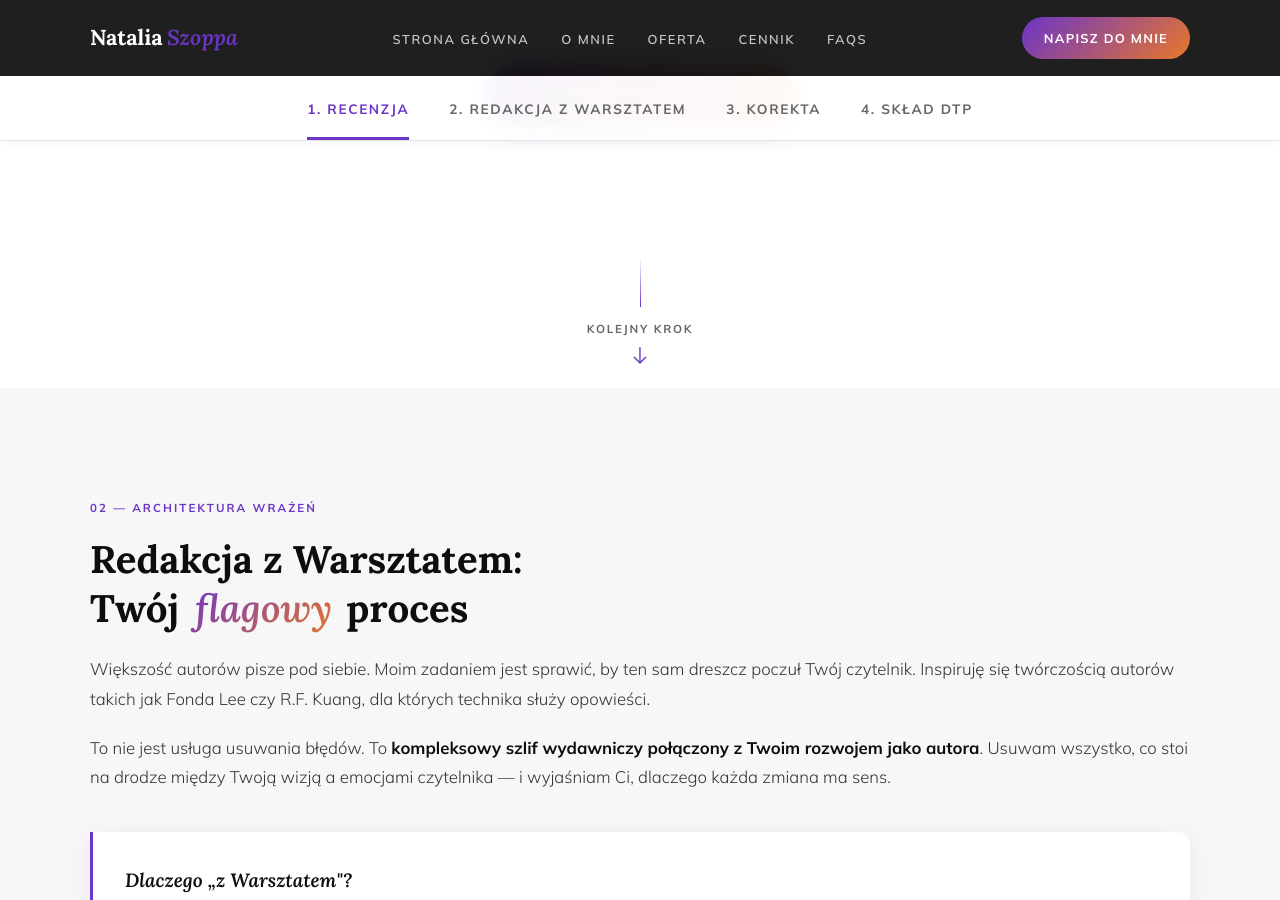
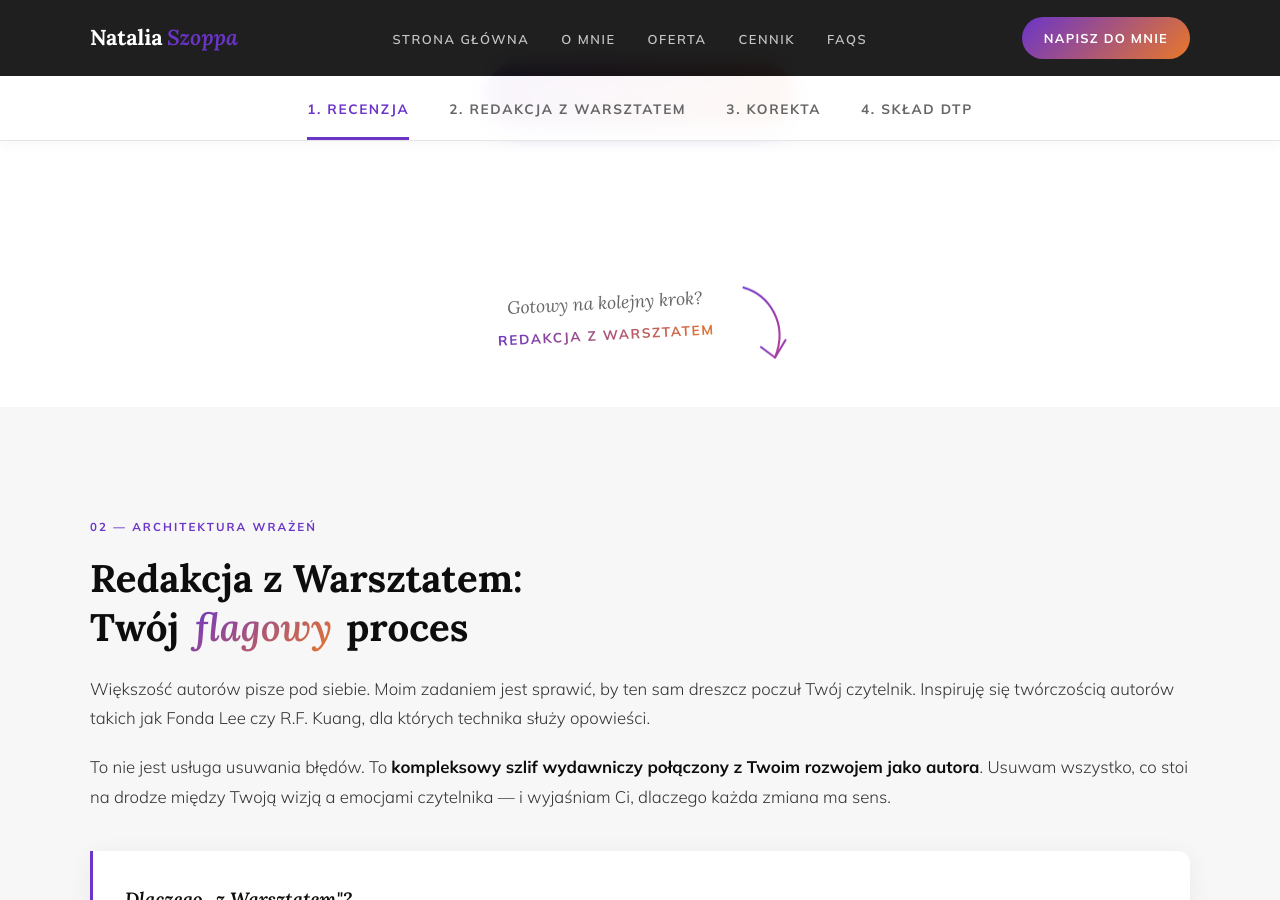
Before and after one commit to Bonnie00726/nataliaszoppa, a Jekyll site: the page built from oferta.html, in a window 1280 px wide and 900 px high, scrolled down 2328 px. Built offline with Jekyll 4.4.1, drawn with Linux system fonts in a browser that asks for light colours; some of the changed text lies outside the part shown.

Commit message:
Update oferta.html

```diff
--- a/oferta.html
+++ b/oferta.html
@@ -64,7 +64,7 @@ title: Oferta
     .feature-card p { font-size: 0.95rem; color: var(--ink-soft); line-height: 1.6; margin-bottom: 24px; font-weight: 300; }
     .feature-tag { display: inline-block; font-size: 0.72rem; font-weight: 700; text-transform: uppercase; letter-spacing: 0.1em; color: var(--grad-start); background: rgba(107,53,200,0.08); padding: 6px 12px; border-radius: 4px; }
 
-    /* Grid Porównawczy (Uporządkowany, bez powtórek) */
+    /* Grid Porównawczy */
     .compare-grid { display: grid; grid-template-columns: 1fr 1fr; gap: 32px; margin: 40px 0; }
     .compare-card { background: #fff; border: 1px solid var(--paper-mid); border-radius: var(--radius-lg); padding: 40px 32px; box-shadow: var(--shadow-soft); transition: transform 0.3s, box-shadow 0.3s; position: relative; overflow: hidden; }
     .compare-card::before { content: ''; position: absolute; top: 0; left: 0; right: 0; height: 3px; background: var(--paper-mid); transition: background 0.3s; }
@@ -93,49 +93,91 @@ title: Oferta
     .collab-pillar span { font-family: var(--sans); font-size: 0.78rem; font-weight: 700; text-transform: uppercase; letter-spacing: 0.1em; color: rgba(255,255,255,0.65); }
 
     /* =========================================
-       NOWE ELEGANCKIE PRZEJŚCIA (Mostki)
+       NOWOŚĆ: RĘCZNIE RYSOWANE MOSTKI (INFOGRAFIKA)
        ========================================= */
-    .elegant-bridge {
+    .hd-bridge {
+        display: flex;
+        align-items: center;
+        justify-content: center;
+        max-width: 700px;
+        margin: -20px auto 20px;
         position: relative;
-        display: flex;
-        flex-direction: column;
-        align-items: center;
-        margin: -10px 0 20px 0;
         z-index: 10;
+        text-decoration: none;
+        padding: 20px;
     }
-    .bridge-line {
-        width: 1px;
-        height: 50px;
-        background: linear-gradient(to bottom, transparent, var(--grad-start));
-        margin-bottom: 12px;
+    .hd-bridge:hover .hd-svg {
+        transform: translateY(5px);
     }
-    .bridge-btn {
-        display: flex;
-        flex-direction: column;
-        align-items: center;
-        gap: 6px;
-        text-decoration: none;
-        transition: transform 0.3s ease;
+    .hd-bridge:hover .hd-text strong {
+        color: var(--grad-start);
     }
-    .bridge-btn span {
+
+    /* Naprzemienne ułożenie (Prawo / Lewo) */
+    .hd-bridge.right-side {
+        transform: translateX(12%);
+    }
+    .hd-bridge.left-side {
+        transform: translateX(-12%);
+        flex-direction: row-reverse;
+    }
+
+    /* Tekst w stylu notatki autora */
+    .hd-text {
+        padding: 0 20px;
+        text-align: center;
+    }
+    .hd-bridge.right-side .hd-text { transform: rotate(-3deg); }
+    .hd-bridge.left-side .hd-text { transform: rotate(3deg); }
+
+    .hd-text span {
+        font-family: var(--serif);
+        font-style: italic;
+        font-size: 1.1rem;
+        color: var(--ink-muted);
+    }
+    .hd-text strong {
+        display: block;
         font-family: var(--sans);
-        font-size: 0.72rem;
+        font-style: normal;
+        font-size: 0.85rem;
         font-weight: 700;
         text-transform: uppercase;
-        letter-spacing: 0.15em;
-        color: var(--ink-muted);
-        transition: color 0.3s;
-    }
-    .bridge-btn i {
-        font-size: 1.4rem;
-        color: var(--grad-start);
+        letter-spacing: 0.12em;
+        background: var(--grad-text);
+        -webkit-background-clip: text;
+        -webkit-text-fill-color: transparent;
+        background-clip: text;
+        margin-top: 4px;
         transition: transform 0.3s;
     }
-    .bridge-btn:hover {
-        transform: translateY(6px);
+
+    /* SVG Animowana Strzałka */
+    .hd-svg {
+        width: 70px;
+        height: 100px;
+        overflow: visible;
+        transition: transform 0.3s ease;
+        animation: float-arrow 3s ease-in-out infinite;
     }
-    .bridge-btn:hover span {
-        color: var(--grad-start);
+    .hd-svg path {
+        fill: none;
+        stroke: url(#arrowGrad);
+        stroke-width: 3;
+        stroke-linecap: round;
+        stroke-linejoin: round;
+        stroke-dasharray: 300;
+        stroke-dashoffset: 300;
+        animation: draw-hand 1.5s ease-out forwards;
+        animation-delay: 0.3s; /* Czeka ułamek sekundy by się wyrysować po wczytaniu */
+    }
+
+    @keyframes float-arrow {
+        0%, 100% { transform: translateY(0); }
+        50% { transform: translateY(6px); }
+    }
+    @keyframes draw-hand {
+        to { stroke-dashoffset: 0; }
     }
 
     /* Pakiet Dostawy */
@@ -164,8 +206,29 @@ title: Oferta
         .container--wide { padding: 0 24px; }
         .collab-banner { padding: 24px 20px; }
         .collab-pillars { gap: 20px; }
+
+        /* Centrowanie strzałek na mobile, by nie wychodziły poza ekran */
+        .hd-bridge.right-side, .hd-bridge.left-side {
+            transform: none;
+            flex-direction: column;
+            gap: 15px;
+            margin: 20px auto;
+        }
+        .hd-bridge.right-side .hd-text, .hd-bridge.left-side .hd-text {
+            transform: none;
+        }
     }
 </style>
+
+<!-- DEFS DLA SVG (Zawsze ukryte, definiuje gradient dla strzałek) -->
+<svg style="width:0;height:0;position:absolute;" aria-hidden="true" focusable="false">
+  <defs>
+    <linearGradient id="arrowGrad" x1="0%" y1="0%" x2="100%" y2="100%">
+      <stop offset="0%" stop-color="#6B35C8" />
+      <stop offset="100%" stop-color="#B8409A" />
+    </linearGradient>
+  </defs>
+</svg>
 
 <!-- HERO SEKCJA -->
 <header class="hero hero--short">
@@ -179,7 +242,7 @@ title: Oferta
     </div>
 </header>
 
-<!-- PASEK DOSTĘPNOŚCI (przeniesiony z Hero) -->
+<!-- PASEK DOSTĘPNOŚCI -->
 <div class="availability-bar reveal">
     <div class="dots-wrap">
         <span class="dot dot-1"></span>
@@ -223,7 +286,7 @@ title: Oferta
 </div>
 
 <main>
-    <!-- 1. RECENZJA -->
+    <!-- ==================== 1. RECENZJA ==================== -->
     <section id="recenzja" class="section bg-white toc-section">
         <div class="container">
             <div class="eyebrow-label reveal">01 — Pierwszy kontakt</div>
@@ -276,16 +339,20 @@ title: Oferta
         </div>
     </section>
 
-    <!-- NOWY, ELEGANCKI MOSTEK -->
-    <div class="elegant-bridge reveal">
-        <div class="bridge-line"></div>
-        <a href="#redakcja" class="bridge-btn">
-            <span>Kolejny krok</span>
-            <i class="las la-arrow-down"></i>
-        </a>
-    </div>
+    <!-- MOSTEK: Recenzja -> Redakcja (Prawa strona) -->
+    <a href="#redakcja" class="hd-bridge right-side reveal">
+        <div class="hd-text">
+            <span>Gotowy na kolejny krok?</span>
+            <strong>Redakcja z Warsztatem</strong>
+        </div>
+        <!-- Ręcznie rysowana strzałka opadająca w dół i w prawo -->
+        <svg class="hd-svg" viewBox="0 0 100 120" xmlns="http://www.w3.org/2000/svg">
+            <path d="M15,10 C50,20 80,60 60,110" />
+            <path d="M40,95 L60,110 L75,85" />
+        </svg>
+    </a>
 
-    <!-- 2. REDAKCJA -->
+    <!-- ==================== 2. REDAKCJA ==================== -->
     <section id="redakcja" class="section bg-warm toc-section">
         <div class="container">
             <div class="eyebrow-label reveal">02 — Architektura wrażeń</div>
@@ -303,8 +370,6 @@ title: Oferta
 
         <div class="container--wide">
             <h3 class="sub-section-title reveal">Jak przebiega praca na tekście?</h3>
-
-            <!-- Zmieniony Grid - bez powtórek, podzielony logicznie na etapy -->
             <div class="compare-grid reveal">
                 <div class="compare-card reveal delay-1">
                     <h3>1. Redakcja Merytoryczna (Makro)</h3>
@@ -393,16 +458,20 @@ title: Oferta
         </div>
     </section>
 
-    <!-- NOWY, ELEGANCKI MOSTEK -->
-    <div class="elegant-bridge reveal">
-        <div class="bridge-line"></div>
-        <a href="#korekta" class="bridge-btn">
-            <span>Kolejny krok</span>
-            <i class="las la-arrow-down"></i>
-        </a>
-    </div>
+    <!-- MOSTEK: Redakcja -> Korekta (Lewa strona) -->
+    <a href="#korekta" class="hd-bridge left-side reveal">
+        <div class="hd-text">
+            <span>Tekst zredagowany? Czas na...</span>
+            <strong>Korektę Techniczną</strong>
+        </div>
+        <!-- Ręcznie rysowana strzałka opadająca w dół i w lewo -->
+        <svg class="hd-svg" viewBox="0 0 100 120" xmlns="http://www.w3.org/2000/svg">
+            <path d="M85,10 C50,20 20,60 40,110" />
+            <path d="M25,85 L40,110 L60,95" />
+        </svg>
+    </a>
 
-    <!-- 3. KOREKTA -->
+    <!-- ==================== 3. KOREKTA ==================== -->
     <section id="korekta" class="section bg-white toc-section">
         <div class="container">
             <div class="eyebrow-label reveal">03 — Ostatnia linia obrony</div>
@@ -431,16 +500,19 @@ title: Oferta
         </div>
     </section>
 
-    <!-- NOWY, ELEGANCKI MOSTEK -->
-    <div class="elegant-bridge reveal">
-        <div class="bridge-line"></div>
-        <a href="#dtp" class="bridge-btn">
-            <span>Kolejny krok</span>
-            <i class="las la-arrow-down"></i>
-        </a>
-    </div>
+    <!-- MOSTEK: Korekta -> DTP (Prawa strona) -->
+    <a href="#dtp" class="hd-bridge right-side reveal">
+        <div class="hd-text">
+            <span>Ostatnia prosta do wydania</span>
+            <strong>Skład DTP</strong>
+        </div>
+        <svg class="hd-svg" viewBox="0 0 100 120" xmlns="http://www.w3.org/2000/svg">
+            <path d="M15,10 C50,20 80,60 60,110" />
+            <path d="M40,95 L60,110 L75,85" />
+        </svg>
+    </a>
 
-    <!-- 4. DTP -->
+    <!-- ==================== 4. DTP ==================== -->
     <section id="dtp" class="section bg-warm toc-section">
         <div class="container">
             <div class="eyebrow-label reveal">04 — Forma fizyczna i cyfrowa</div>
```
Also changed, not shown: other parts of oferta.html (+2 -2 lines).
